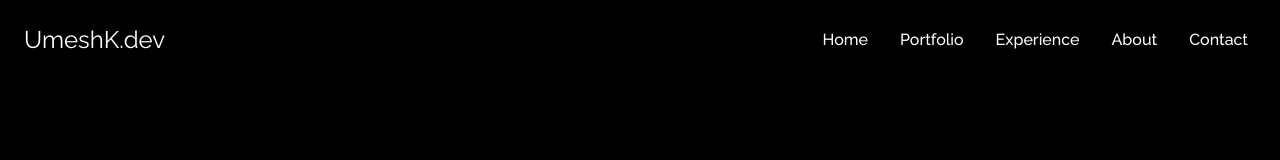
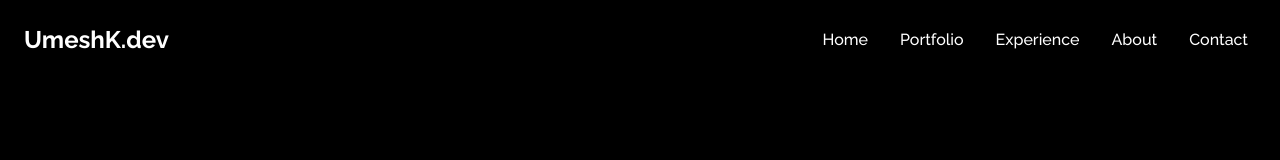
Before and after one commit to Vargos98/personal-portfolio, a React (Create React App) app: page / in a window 1280 px wide. Shown: the top 160 px of the page. Built offline with nearby package versions, Linux system fonts and the light colour scheme.

Commit message:
Update NavBar.jsx

```diff
--- a/src/components/NavBar.jsx
+++ b/src/components/NavBar.jsx
@@ -36,7 +36,7 @@ const NavBar = () => {
       <div>
         <h1 className="text-2xl  ml-2 font hover:scale-110 duration-300
        text-white
-        inline-block text-transparent bg-clip-text">UmeshK.dev</h1>
+        inline-block text-transparent bg-clip-text"><strong>UmeshK.dev</strong></h1>
       </div>
 
       <ul className="hidden md:flex">
```
